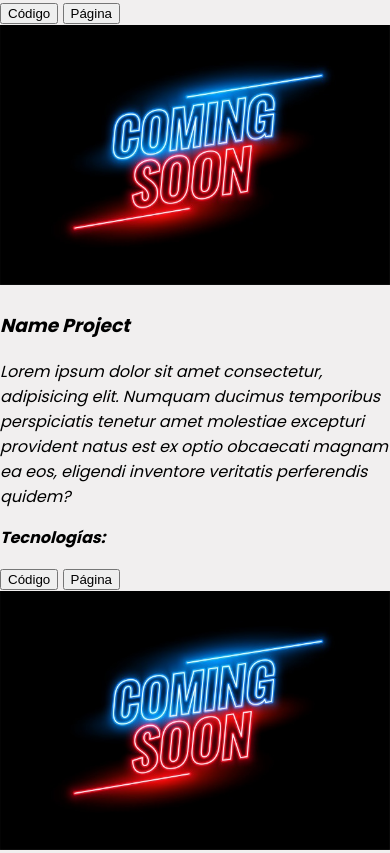
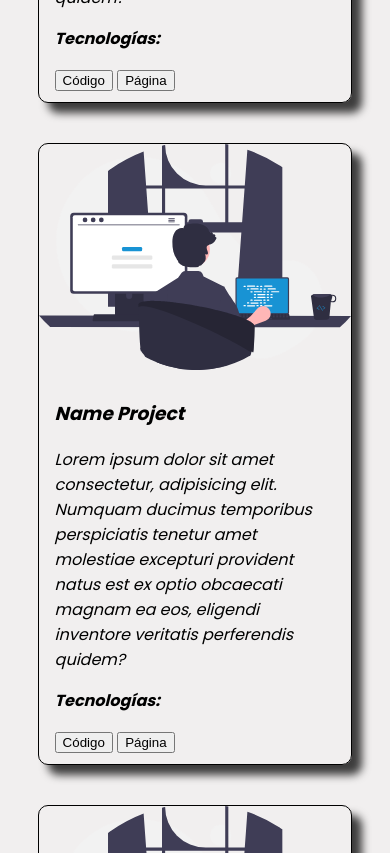
Before and after one commit to Nahuel125/portfolio, a plain HTML site: page index.html in a window 390 px wide. Shown: the part 1960-2813 px from the top of the page. Drawn offline with nearby package versions, Linux system fonts and the light colour scheme.

Commit message:
Responsive mobile mejorado

```diff
--- a/index.html
+++ b/index.html
@@ -53,36 +53,44 @@
         </section>
         <section class="projects" id="projects">
             <div class="projectCard">
-                <img src="images/comingsoon.jpg" alt="">
-                <h3>Name Project</h3>
+                <img src="images/undraw_programming_re_kg9v.svg" alt="">
+                <div class="projectCardText">
+                    <h3>Name Project</h3>
                 <p>Lorem ipsum dolor sit amet consectetur, adipisicing elit. Numquam ducimus temporibus perspiciatis tenetur amet molestiae excepturi provident natus est ex optio obcaecati magnam ea eos, eligendi inventore veritatis perferendis quidem?</p>
                 <p><b>Tecnologías:</b></p>
                 <button>Código</button>
                 <button>Página</button>
+                </div>
             </div>
             <div class="projectCard">
-                <img src="images/comingsoon.jpg" alt="">
-                <h3>Name Project</h3>
+                <img src="images/undraw_programming_re_kg9v.svg" alt="">
+                <div class="projectCardText">
+                    <h3>Name Project</h3>
                 <p>Lorem ipsum dolor sit amet consectetur, adipisicing elit. Numquam ducimus temporibus perspiciatis tenetur amet molestiae excepturi provident natus est ex optio obcaecati magnam ea eos, eligendi inventore veritatis perferendis quidem?</p>
                 <p><b>Tecnologías:</b></p>
                 <button>Código</button>
                 <button>Página</button>
+                </div>
             </div>
             <div class="projectCard">
-                <img src="images/comingsoon.jpg" alt="">
-                <h3>Name Project</h3>
+                <img src="images/undraw_programming_re_kg9v.svg" alt="">
+                <div class="projectCardText">
+                    <h3>Name Project</h3>
                 <p>Lorem ipsum dolor sit amet consectetur, adipisicing elit. Numquam ducimus temporibus perspiciatis tenetur amet molestiae excepturi provident natus est ex optio obcaecati magnam ea eos, eligendi inventore veritatis perferendis quidem?</p>
                 <p><b>Tecnologías:</b></p>
                 <button>Código</button>
                 <button>Página</button>
+                </div>
             </div>
             <div class="projectCard">
-                <img src="images/comingsoon.jpg" alt="">
-                <h3>Name Project</h3>
+                <img src="images/undraw_programming_re_kg9v.svg" alt="">
+                <div class="projectCardText">
+                    <h3>Name Project</h3>
                 <p>Lorem ipsum dolor sit amet consectetur, adipisicing elit. Numquam ducimus temporibus perspiciatis tenetur amet molestiae excepturi provident natus est ex optio obcaecati magnam ea eos, eligendi inventore veritatis perferendis quidem?</p>
                 <p><b>Tecnologías:</b></p>
                 <button>Código</button>
                 <button>Página</button>
+                </div>
             </div>
         </section>
     </main>
--- a/style.css
+++ b/style.css
@@ -169,3 +169,32 @@ img {
     border-radius: 5px;
     padding: 10px 0px;
 }
+
+/* STYLES PROJECTS SECTION */
+.projects {
+    width: 100%;
+    display: flex;
+    flex-direction: column;
+    justify-content: center;
+    align-items: center;
+}
+
+.projectCard {
+    width: 80%;
+    margin: 20px 0;
+    border: 1px solid black;
+    border-radius: 10px;
+    overflow: hidden;
+    display: flex;
+    flex-direction: column;
+    justify-content: center;
+    align-items: center;
+    box-shadow: 10px 10px 8px 0px rgba(0,0,0,0.75);
+-webkit-box-shadow: 10px 10px 8px 0px rgba(0,0,0,0.75);
+-moz-box-shadow: 10px 10px 8px 0px rgba(0,0,0,0.75);
+}
+
+.projectCardText {
+    width: 90%;
+    padding: 10px;
+}
```
Also changed, not shown: images/menu.png, images/undraw_programming_re_kg9v.svg (added).
